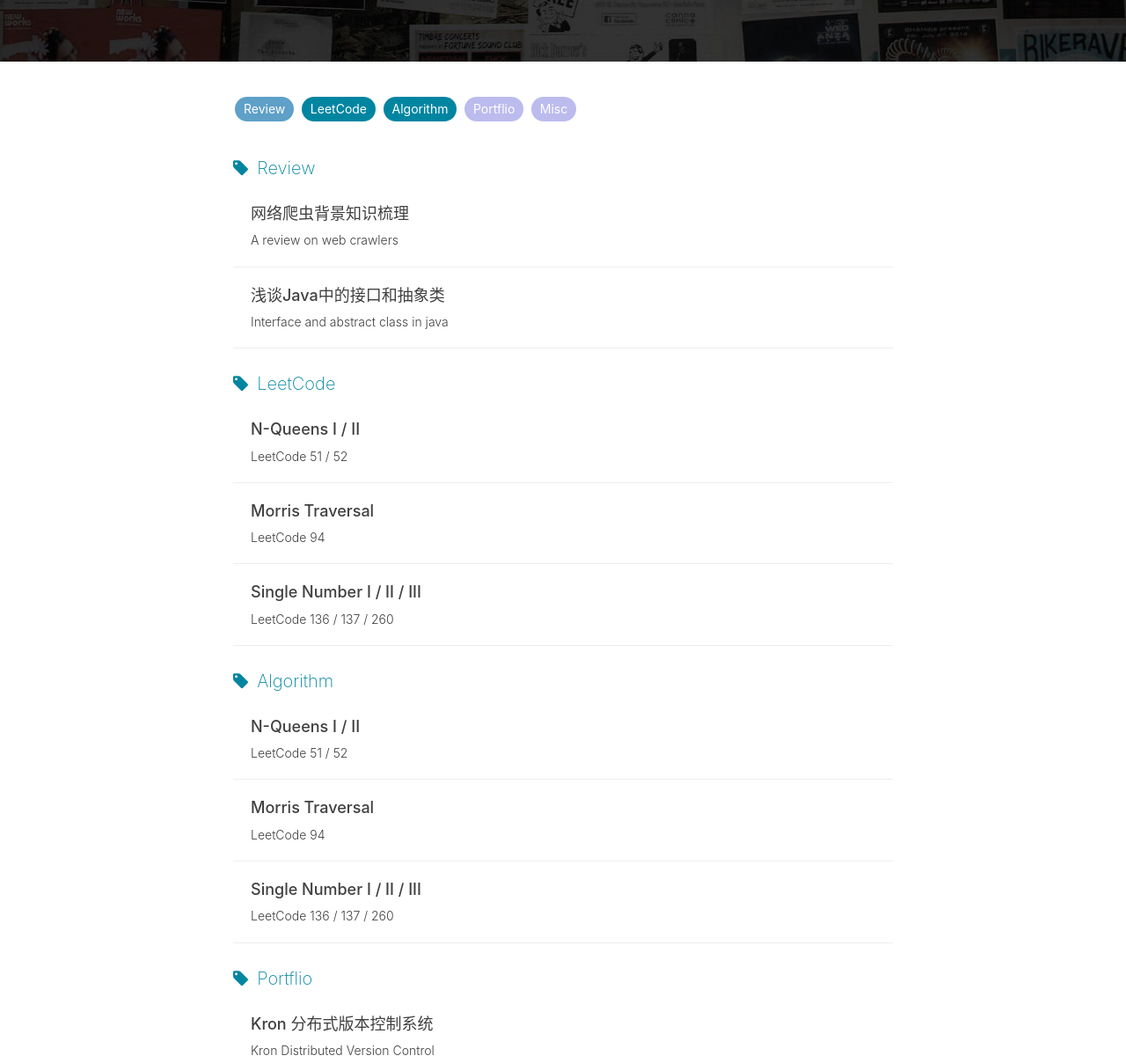
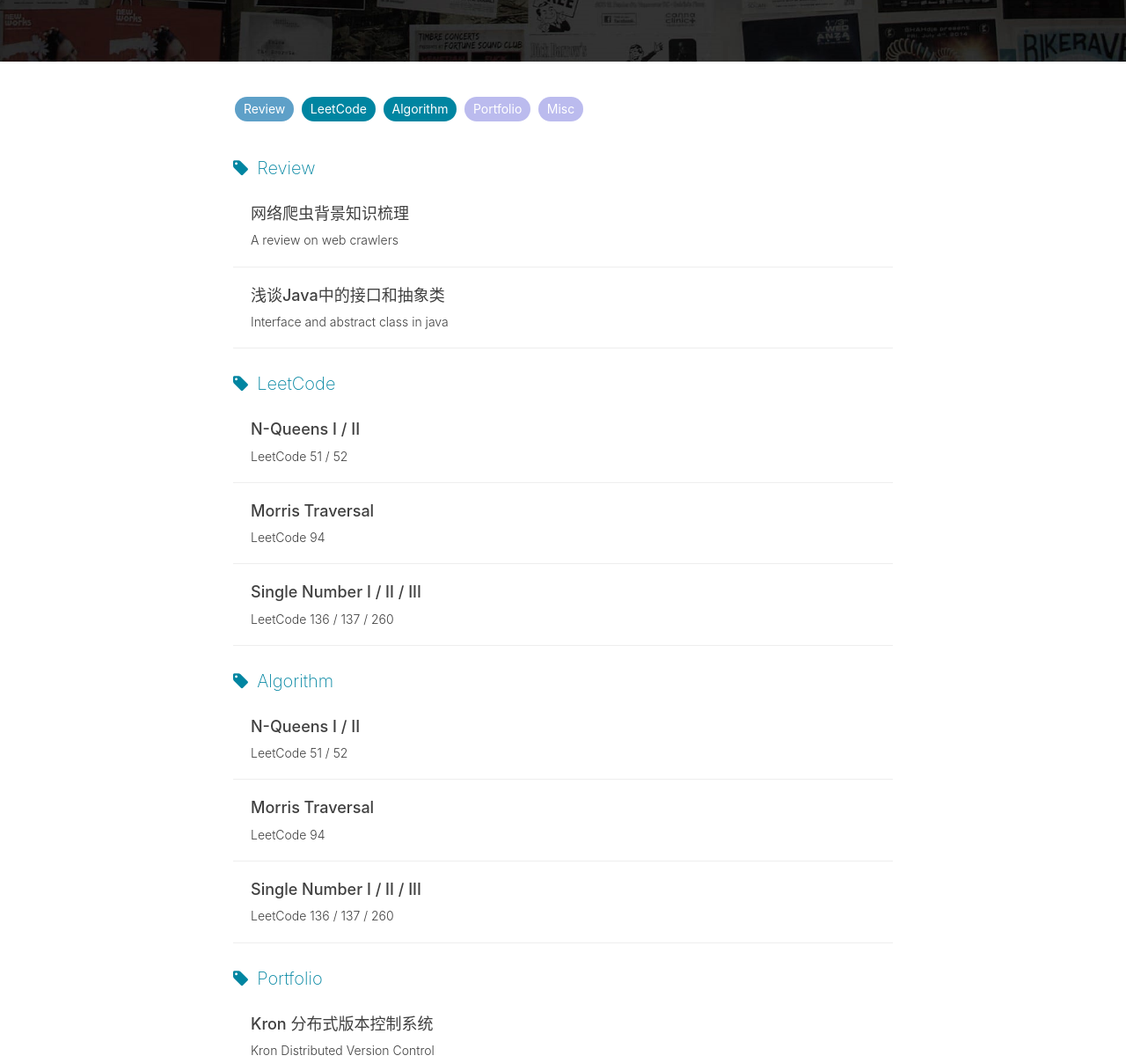
Before and after one commit to jiup/jiup.github.io, a Jekyll site: the page built from tags.html, in a window 1280 px wide. Shown: the part 328-1536 px from the top of the page at 88% size. Built offline with Jekyll 4.4.1, drawn with Linux system fonts in a browser that asks for light colours; nearby versions of some CDN libraries; comment, search, counter and statistics services are not loaded.

Commit message:
fixed typo

```diff
--- a/_posts/2018-11-13-kron-dvcs.markdown
+++ b/_posts/2018-11-13-kron-dvcs.markdown
@@ -6,7 +6,7 @@ date:       2018-11-13 14:49:00
 author:     "Jiupeng Zhang"
 header-img: "img/in-post/coding_2.jpg"
 tags:
-    - Portflio
+    - Portfolio
 ---
 
 # Kron | 分布式版本控制系统
```
